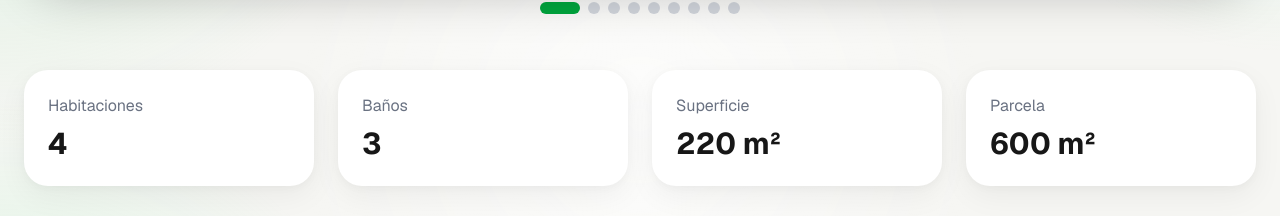
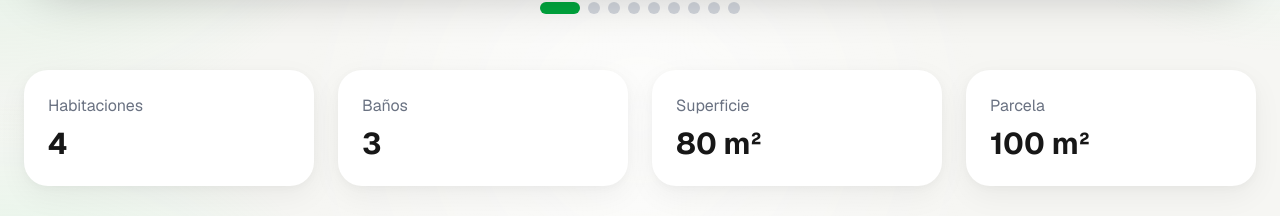
Before and after one commit to fergdcb-hash/inmobiliaria-talavera, a Next.js app: page /propiedad in a window 1280 px wide. Shown: the part 1080-1296 px from the top of the page. Built offline with nearby package versions, Linux system fonts and the light colour scheme.

Commit message:
actualizacion web

```diff
--- a/app/propiedad/page.tsx
+++ b/app/propiedad/page.tsx
@@ -97,12 +97,12 @@ export default function PropertyPage() {
 
         <div className="bg-white rounded-3xl p-6 shadow-premium">
           <p className="text-gray-500 mb-2">Superficie</p>
-          <p className="text-3xl font-bold">220 m²</p>
+          <p className="text-3xl font-bold">80 m²</p>
         </div>
 
         <div className="bg-white rounded-3xl p-6 shadow-premium">
           <p className="text-gray-500 mb-2">Parcela</p>
-          <p className="text-3xl font-bold">600 m²</p>
+          <p className="text-3xl font-bold">100 m²</p>
         </div>
 
       </div>
```
